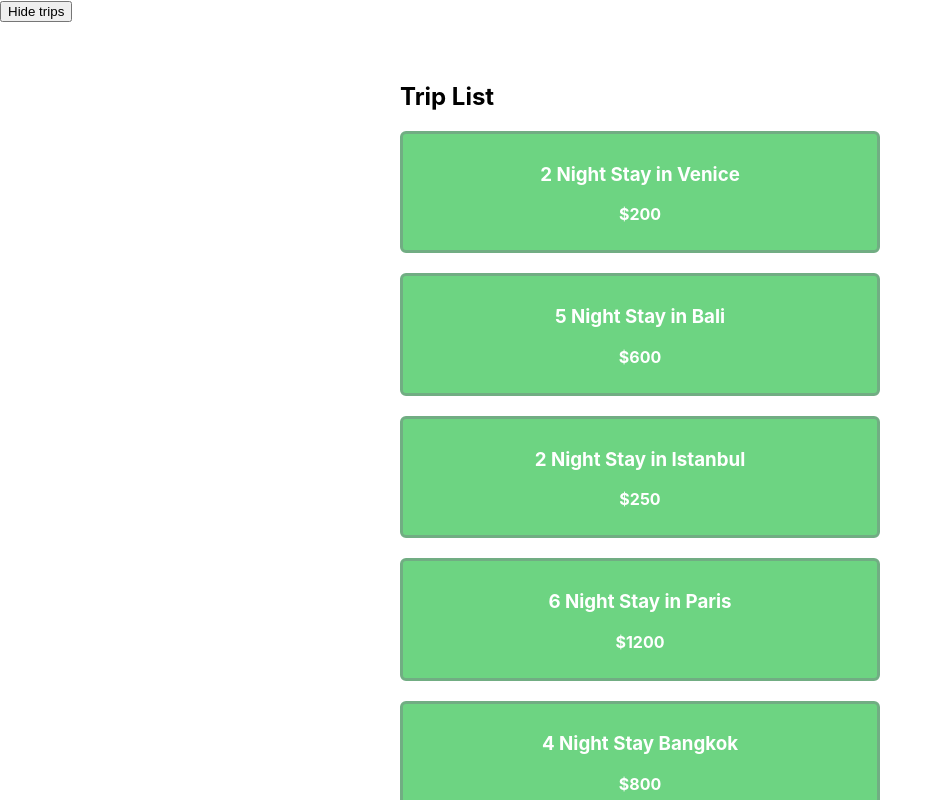
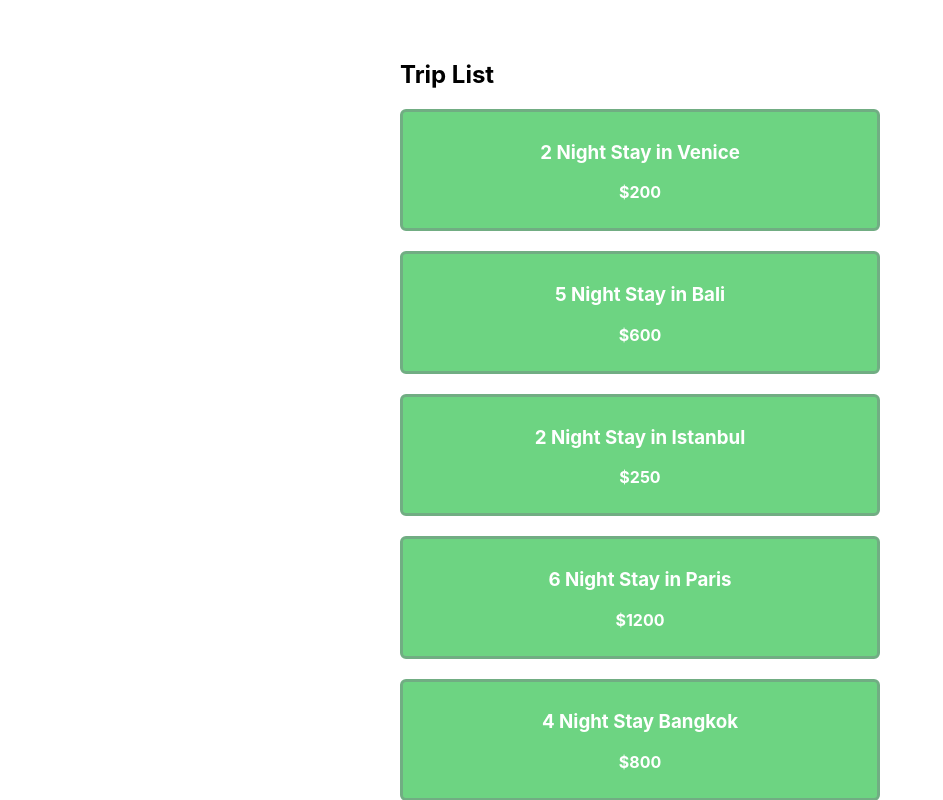
Before and after one commit to Godwyneben/React-Project, a React (Create React App) app: page / in a window 1280 px wide. Shown: the top 800 px of the page, without its empty margins (0-943 px from the left). Built offline with nearby package versions, Linux system fonts and the light colour scheme; data requests are answered from the project's data file.

Commit message:
final commit

```diff
--- a/src/App.js
+++ b/src/App.js
@@ -3,12 +3,9 @@ import './App.css';
 import TripLists from './Components/TripLists';
 
 export default function App() {
-  const [showTrips, setShowTrips] = useState(true)
-
   return (
     <div className='App'>
-      <button onClick={() => setShowTrips(false)}>Hide trips</button>
-      {showTrips && <TripLists />}
+      <TripLists />
     </div>
   )
 }
```
